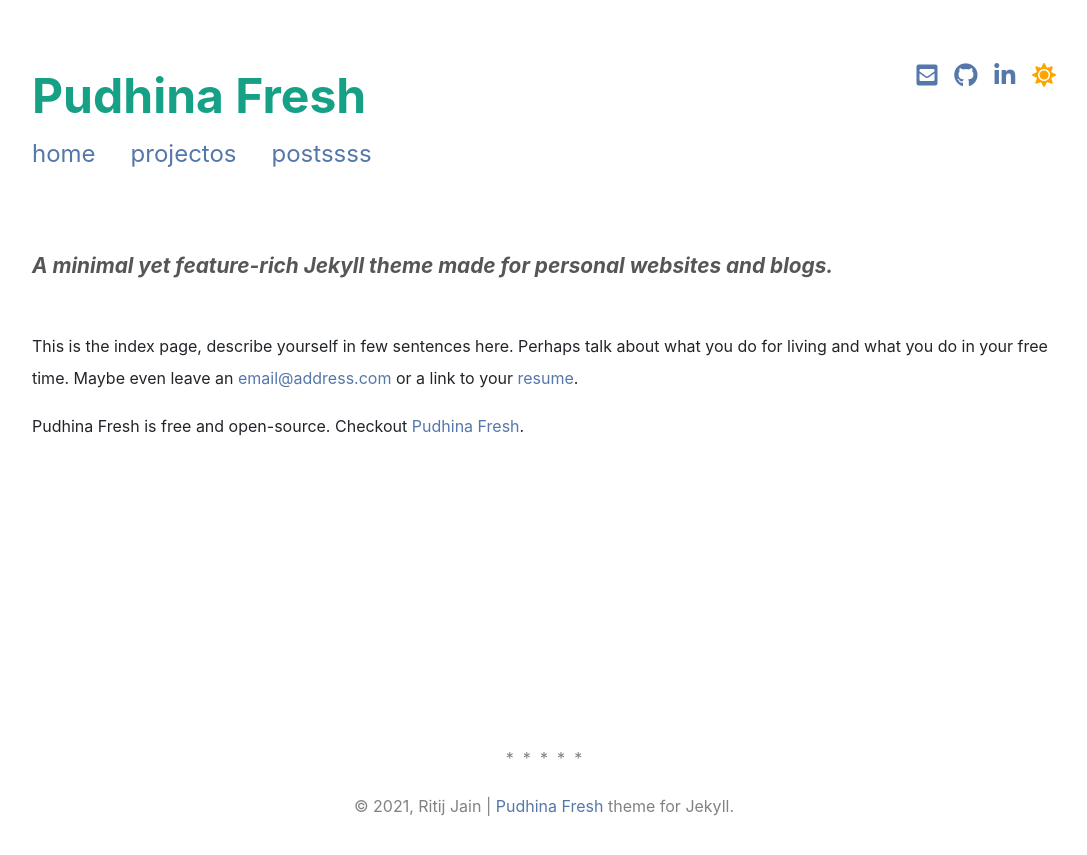
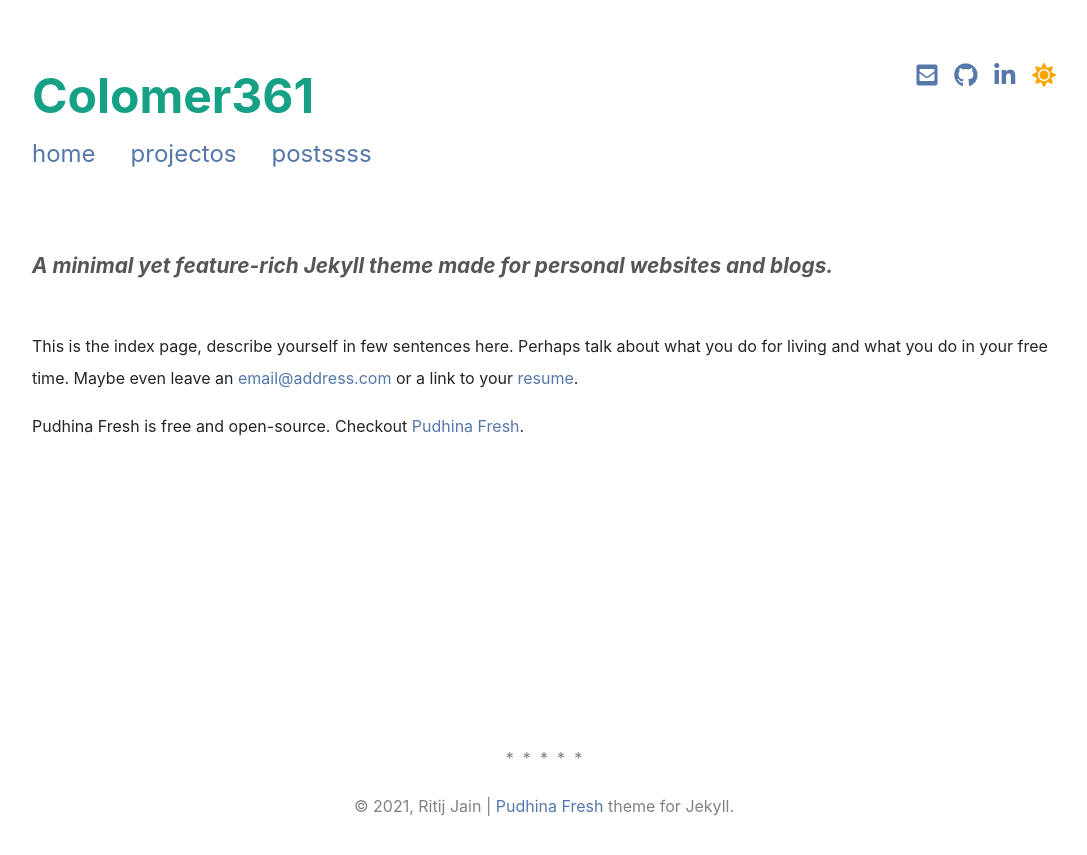
Before and after one commit to colomer361/colomer361.github.io, a Jekyll site: the page built from index.md, in a window 1280 px wide. Shown: the top 855 px of the page, without its empty margins (96-1183 px from the left). Built offline with Jekyll 4.4.1, drawn with Linux system fonts in a browser that asks for light colours; nearby versions of some CDN libraries; a style sheet for code colours, icons or effects is not loaded.

Commit message:
Update _config.yml

```diff
--- a/_config.yml
+++ b/_config.yml
@@ -1,5 +1,5 @@
-title: Pudhina Fresh # Shown in header on pages with full_logo: true
-short_logo: PF. # Shown in header on all pages by default unless full_logo: true is set
+title: Colomer361 # Shown in header on pages with full_logo: true
+short_logo: Colomer361. # Shown in header on all pages by default unless full_logo: true is set
 description: > # The description for your site
   A minimal yet feature-rich Jekyll theme made for personal websites and blogs.
 url: "" # Site base URL
```
